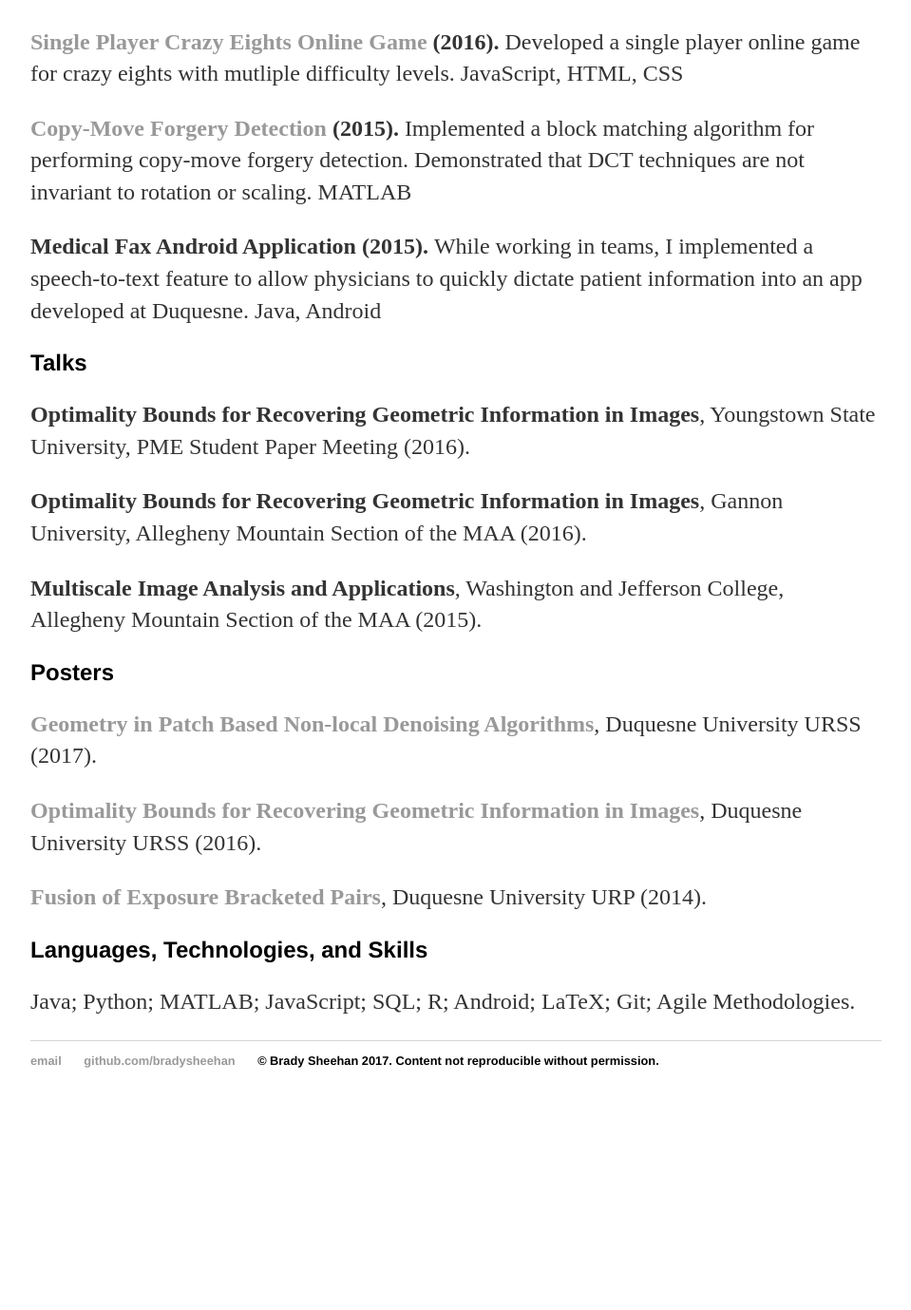
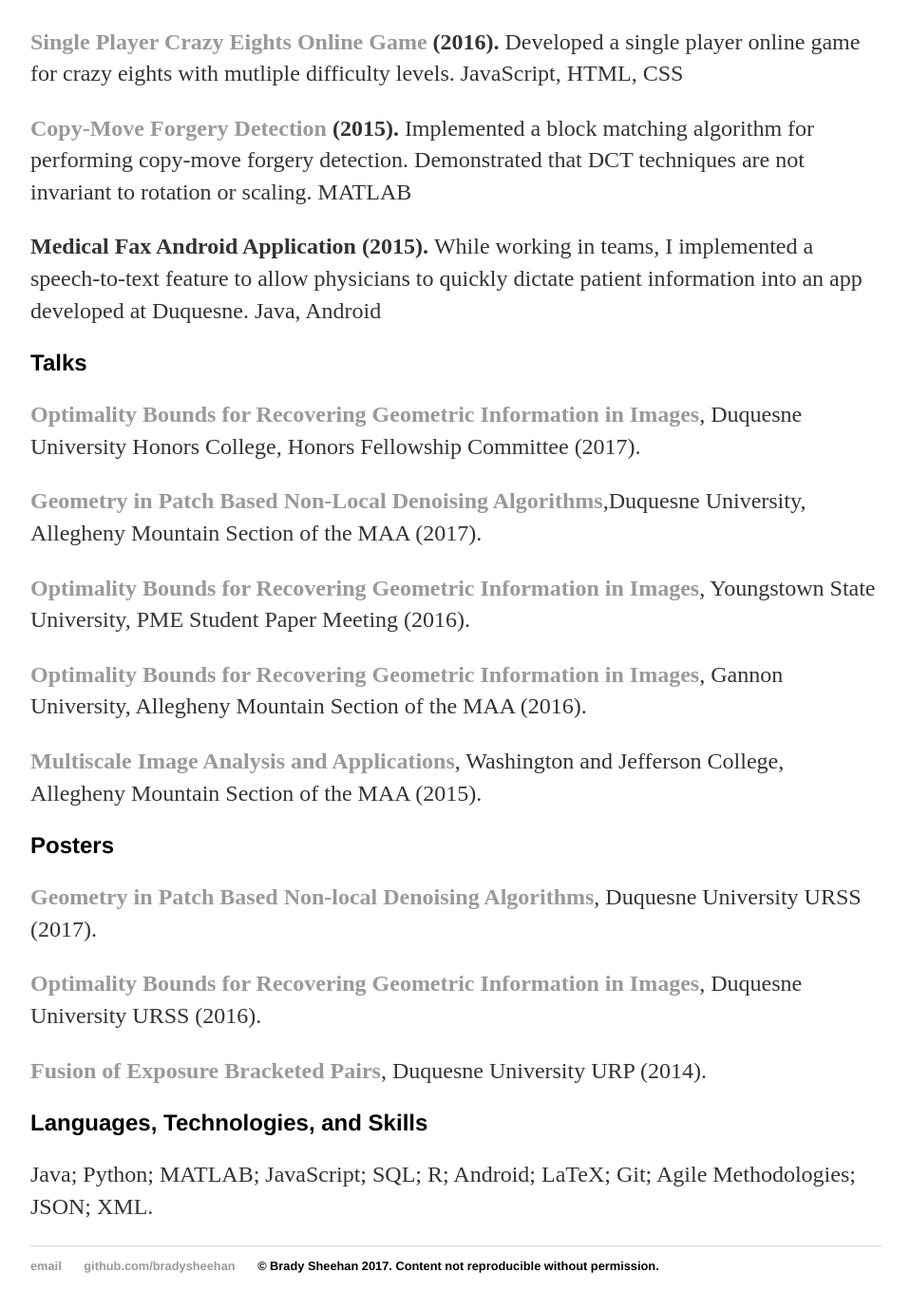
Before and after one commit to BradySheehan/bradysheehan, a Jekyll site: the page built from cv/index.html, in a window 1280 px wide and 1400 px high, scrolled down 2776 px. Shown: the top 1379 px of the window at 95% size, without its empty margins (160-1119 px from the left). Built offline with Jekyll 4.4.1, drawn with Linux system fonts in a browser that asks for light colours; before the commit the page ends 3960 px from its top, so only the background shows below that; some of the changed text lies outside the part shown.

Commit message:
updated cv

```diff
--- a/cv/index.html
+++ b/cv/index.html
@@ -85,13 +85,19 @@ title: Brady Sheehan, Aspiring Scientist
 
 	<h3>Talks</h3>
 		<p>
-			<strong>Optimality Bounds for Recovering Geometric Information in Images</strong>, Youngstown State University, PME Student Paper Meeting (2016).
+			<strong><a href="talks/honors_fellow_presentation.pptx">Optimality Bounds for Recovering Geometric Information in Images</a></strong>, Duquesne University Honors College, Honors Fellowship Committee (2017).
 		</p>
 		<p>
-			<strong>Optimality Bounds for Recovering Geometric Information in Images</strong>, Gannon University, Allegheny Mountain Section of the MAA (2016).
+			<strong><a href="talks/Geometry-in-Patch-Based-Non-Local-Denoising-Algorithms.pptx">Geometry in Patch Based Non-Local Denoising Algorithms</a></strong>,Duquesne University, Allegheny Mountain Section of the MAA (2017).
 		</p>
 		<p>
-			<strong>Multiscale Image Analysis and Applications</strong>, Washington and Jefferson College, Allegheny Mountain Section of the MAA (2015).
+			<strong><a href="talks/youngstown_presentation_curvature_bounds.pptx">Optimality Bounds for Recovering Geometric Information in Images</a></strong>, Youngstown State University, PME Student Paper Meeting (2016).
+		</p>
+		<p>
+			<strong><a href="talks/gannon_presentation_curvature_bounds.pptx">Optimality Bounds for Recovering Geometric Information in Images</a></strong>, Gannon University, Allegheny Mountain Section of the MAA (2016).
+		</p>
+		<p>
+			<strong><a href="talks/multiscale-image-analysis-and-applications.pptx">Multiscale Image Analysis and Applications</a></strong>, Washington and Jefferson College, Allegheny Mountain Section of the MAA (2015).
 		</p>
 
 	<h3>Posters</h3>
@@ -106,6 +112,6 @@ title: Brady Sheehan, Aspiring Scientist
 		</p>
 	<h3>Languages, Technologies, and Skills</h3>
 		<p>
-			Java; Python; MATLAB; JavaScript; SQL; R; Android; LaTeX; Git; Agile Methodologies.
+			Java; Python; MATLAB; JavaScript; SQL; R; Android; LaTeX; Git; Agile Methodologies; JSON; XML.
 		</p>
 </div><!-- /.blurb -->
```
Also changed, not shown: other parts of cv/index.html (+1 -1 lines), 5 other files.
